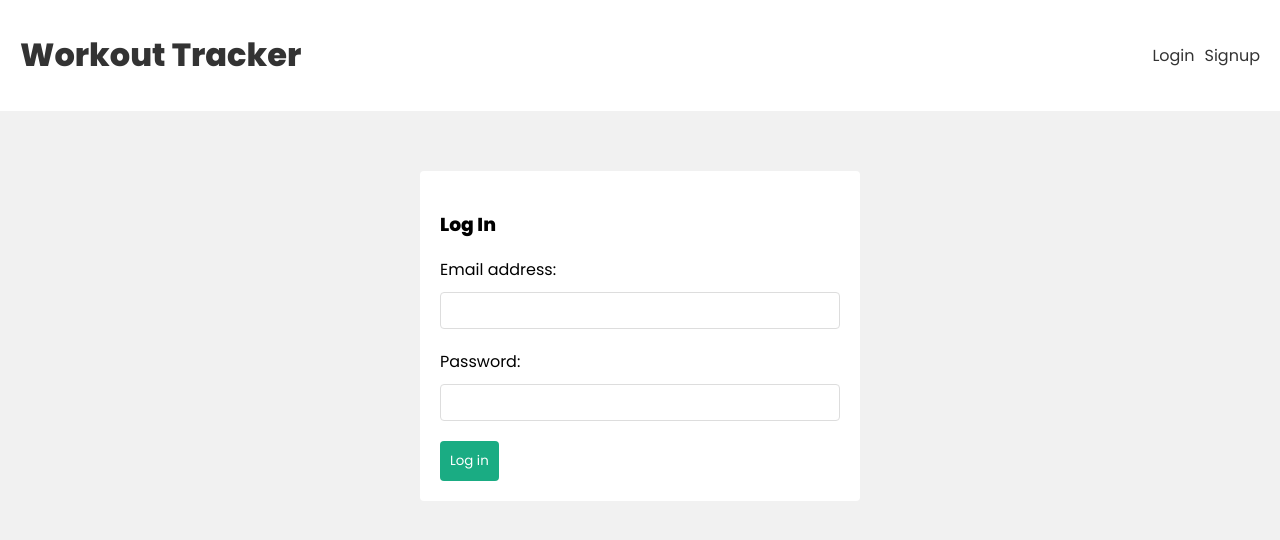
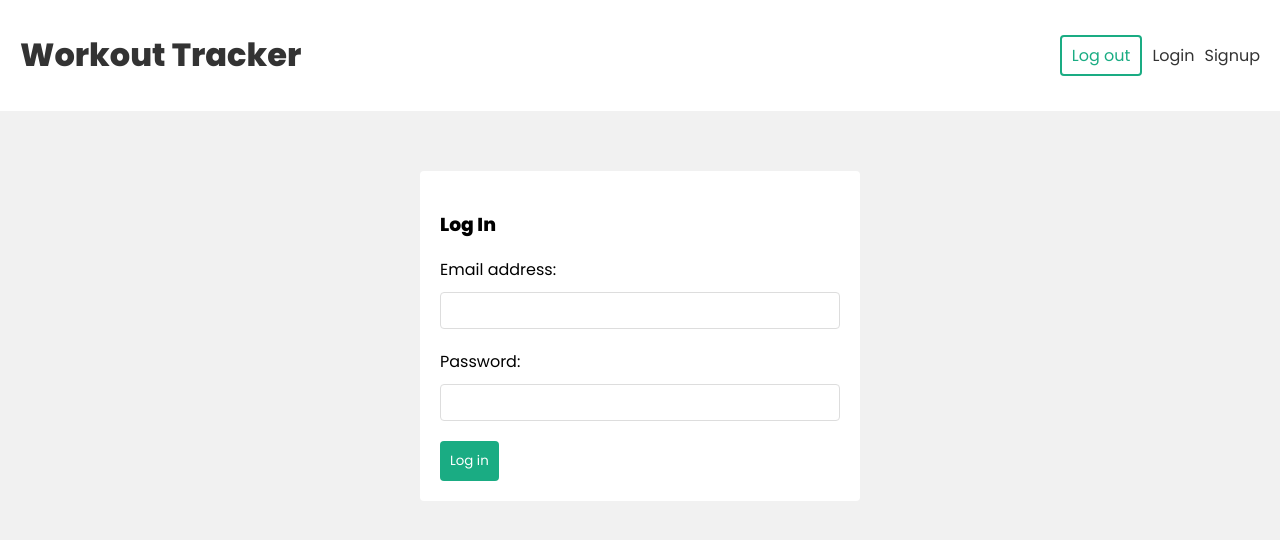
Before and after one commit to ValentineOO/workout-tracker, a React (Create React App) app in the folder frontend/: page /login in a window 1280 px wide. Shown: the top 540 px of the page. Built offline with nearby package versions, Linux system fonts and the light colour scheme.

Commit message:
made uselogin and uselogout hook

```diff
--- a/frontend/src/components/Navbar.js
+++ b/frontend/src/components/Navbar.js
@@ -1,6 +1,13 @@
 import { Link } from "react-router-dom";
+import { useLogout } from "../hooks/useLogout";
 
 const Navbar = () => {
+  const { logout } = useLogout();
+
+  const handleClick = () => {
+    logout();
+  };
+
   return (
     <header>
       <div className="container">
@@ -8,6 +15,9 @@
           <h1>Workout Tracker</h1>
         </Link>
         <nav>
+          <div>
+            <button onClick={handleClick}>Log out</button>
+          </div>
           <div>
             <Link to="/login">Login</Link>
             <Link to="/signup">Signup</Link>
--- /dev/null
+++ b/frontend/src/hooks/useLogin.js
@@ -0,0 +1,35 @@
+import { useState } from "react";
+import { useAuthContext } from "./useAuthContext";
+
+export const useLogin = () => {
+  const [error, setError] = useState(null);
+  const [isLoading, setIsLoading] = useState(null);
+  const { dispatch } = useAuthContext();
+
+  const login = async (email, password) => {
+    setIsLoading(true);
+    setError(null);
+
+    const response = await fetch("/api/user/login", {
+      method: "POST",
+      headers: { "Content-Type": "application/json" },
+      body: JSON.stringify({ email, password }),
+    });
+    const json = await response.json();
+
+    if (!response.ok) {
+      setIsLoading(false);
+      setError(json.error);
+    }
+    if (response.ok) {
+      // save the user to local storage
+      localStorage.setItem("user", JSON.stringify(json));
+
+      //update the auth context
+      dispatch({ type: "LOGIN", payload: json });
+
+      setIsLoading(false);
+    }
+  };
+  return { login, isLoading, error };
+};
--- /dev/null
+++ b/frontend/src/hooks/useLogout.js
@@ -0,0 +1,14 @@
+import { useAuthContext } from "./useAuthContext";
+
+export const useLogout = () => {
+  const { dispatch } = useAuthContext();
+
+  const logout = () => {
+    // remove user from storage
+    localStorage.removeItem("user");
+
+    // dispatch logout action
+    dispatch({ type: "LOGOUT" });
+  };
+  return { logout };
+};
--- a/frontend/src/index.css
+++ b/frontend/src/index.css
@@ -1,5 +1,5 @@
 /* google font */
-@import url("https://fonts.googleapis.com/css2?family=Poppins:wght@300;400;500;600;800&family=VT323&display=swap");
+@import url('https://fonts.googleapis.com/css2?family=Poppins:wght@300;400;500;600;800&family=VT323&display=swap');
 
 /* layout */
 :root {
@@ -26,7 +26,7 @@
   color: #333;
   text-decoration: none;
 }
-.pages {
+.pages{
   max-width: 1400px;
   padding: 20px;
   margin: 0 auto;
@@ -44,7 +44,7 @@
   margin: 20px auto;
   padding: 20px;
   position: relative;
-  box-shadow: 2px 2px 5px rgba(0, 0, 0, 0.05);
+  box-shadow: 2px 2px 5px rgba(0,0,0,0.05);
 }
 .workout-details h4 {
   margin: 0 0 10px 0;
@@ -68,8 +68,7 @@
 }
 
 /* new workout form */
-label,
-input {
+label, input {
   display: block;
 }
 input {
@@ -110,9 +109,19 @@
 nav a {
   margin-left: 10px;
 }
+nav button {
+  background: #fff;
+  color: var(--primary);
+  border: 2px solid var(--primary);
+  padding: 6px 10px;
+  border-radius: 4px;
+  font-family: "Poppins";
+  cursor: pointer;
+  font-size: 1em;
+}
+
 /* auth forms */
-form.signup,
-form.login {
+form.signup, form.login {
   max-width: 400px;
   margin: 40px auto;
   padding: 20px;
--- a/frontend/src/pages/Login.js
+++ b/frontend/src/pages/Login.js
@@ -1,13 +1,15 @@
 import { useState } from "react";
+import { useLogin } from "../hooks/useLogin";
 
 const Login = () => {
   const [email, setEmail] = useState("");
   const [password, setPassword] = useState("");
+  const { login, error, isLoading } = useLogin();
 
   const handleSubmit = async (e) => {
     e.preventDefault();
 
-    console.log(email, password);
+    await login(email, password);
   };
 
   return (
@@ -27,7 +29,8 @@
         value={password}
       />
 
-      <button>Log in</button>
+      <button disabled={isLoading} >Log in</button>
+      {error && <div className="error">{error}</div>}
     </form>
   );
 };
```
